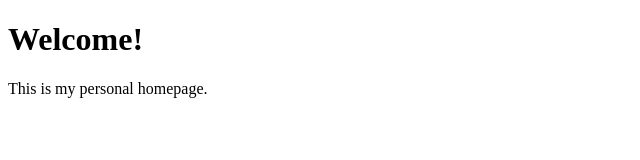
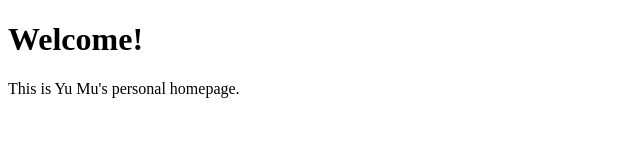
Before and after one commit to QFStudent/QFStudent.github.io, a plain HTML site: page index.html in a window 1280 px wide. Shown: the full height of the page, 0-640 px from the left. Drawn offline with Linux system fonts and the light colour scheme.

Commit message:
second commit

```diff
--- a/index.html
+++ b/index.html
@@ -6,6 +6,6 @@
   </head>
   <body>
     <h1>Welcome!</h1>
-    <p>This is my personal homepage.</p>
+    <p>This is Yu Mu's personal homepage.</p>
   </body>
 </html>
```
